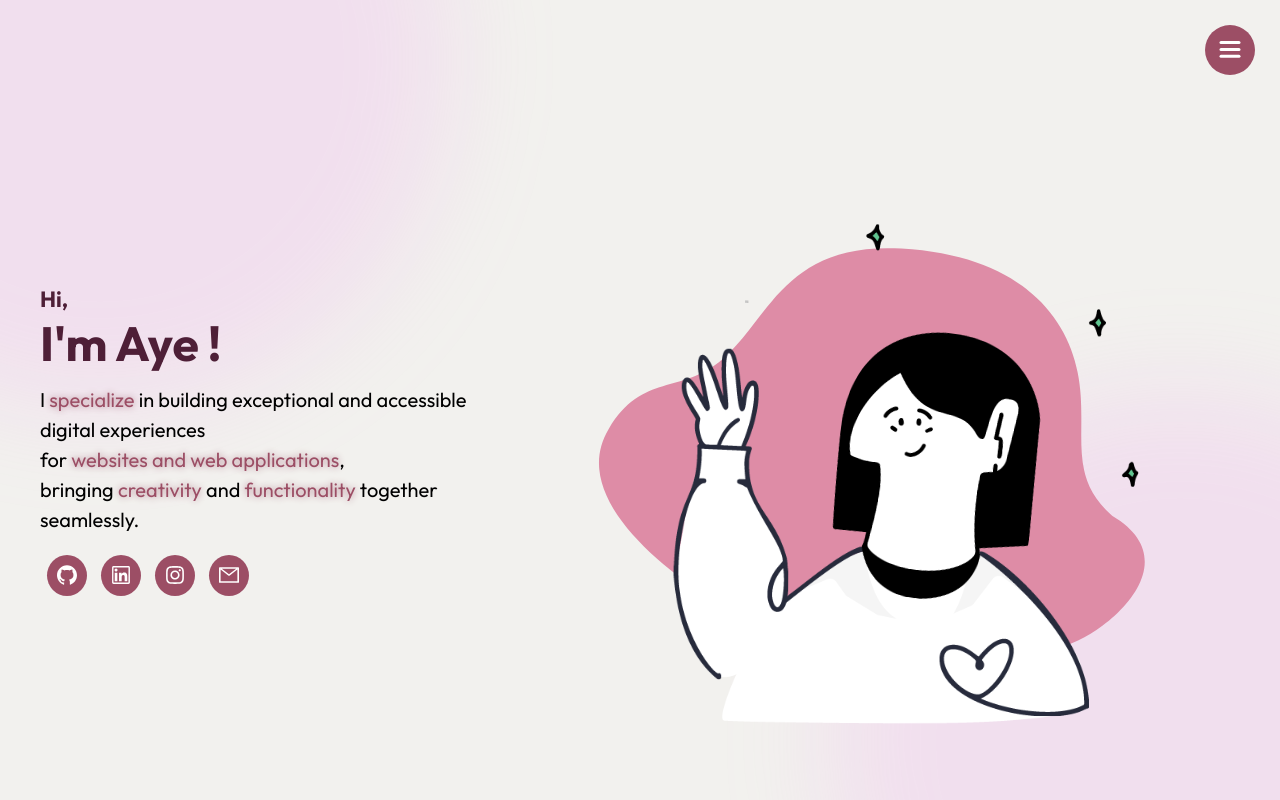
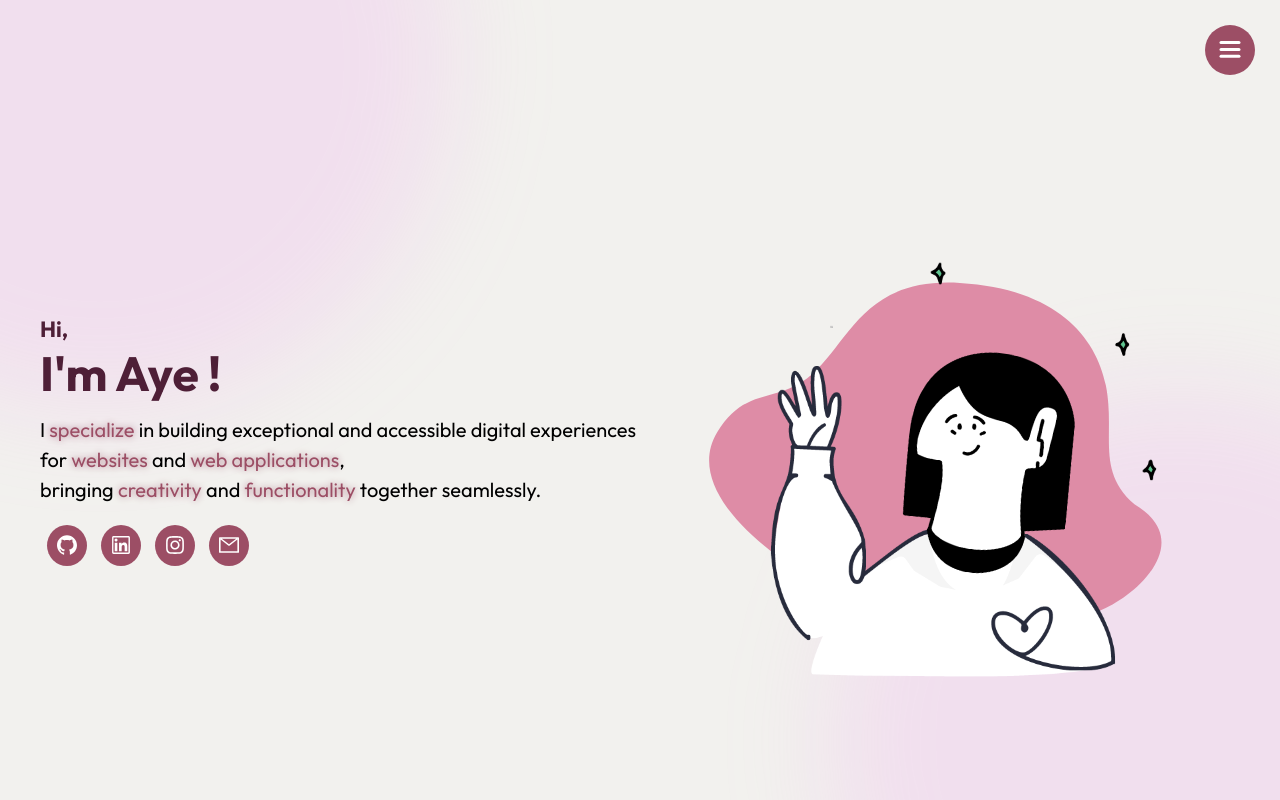
Before and after one commit to AyeSandarMin/my-portfolio-v1, a Next.js app: page / in a window 1280 px wide. Shown: the top 800 px of the page. Built offline with nearby package versions, Linux system fonts and the light colour scheme.

Commit message:
changed minor text style

```diff
--- a/src/pages/index.tsx
+++ b/src/pages/index.tsx
@@ -59,8 +59,8 @@ const Home: React.FC<HomeProps> = ({ sectionRefs }) => {
             <h1>{displayedText}</h1>
             <p>
               I <span>specialize</span> in building exceptional and accessible
-              digital experiences <br /> for{" "}
-              <span>websites and web applications</span>,
+              digital experiences for {" "}
+              <span>websites </span>and <span>web applications</span>,
               <br /> bringing <span>creativity</span> and{" "}
               <span>functionality</span> together seamlessly.
             </p>
```
